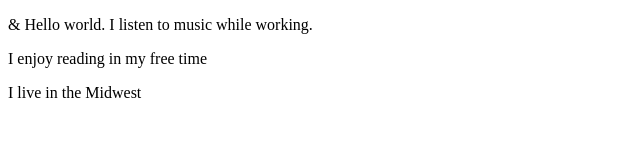
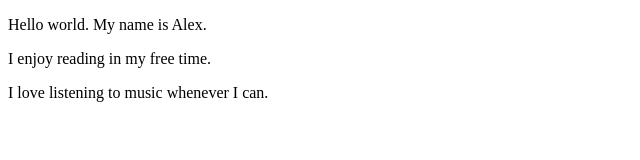
Before and after one commit to Alderenn/webdev_lab1, a plain HTML site: page index.html in a window 1280 px wide. Shown: the whole page, without its empty margins (0-640 px from the left). Drawn offline with Linux system fonts and the light colour scheme.

Commit message:
updated introduction

```diff
--- a/index.html
+++ b/index.html
@@ -5,8 +5,8 @@
   <title>Internet Technologies and Web Design</title>
 </head>
 <body>
-  <p>&amp; Hello world. I listen to music while working.</p>
-  <p>I enjoy reading in my free time</p>
-  <p>I live in the Midwest</p>
+  <p>Hello world. My name is Alex.</p>
+  <p>I enjoy reading in my free time.</p>
+  <p>I love listening to music whenever I can.</p>
 </body>
 </html>
```
